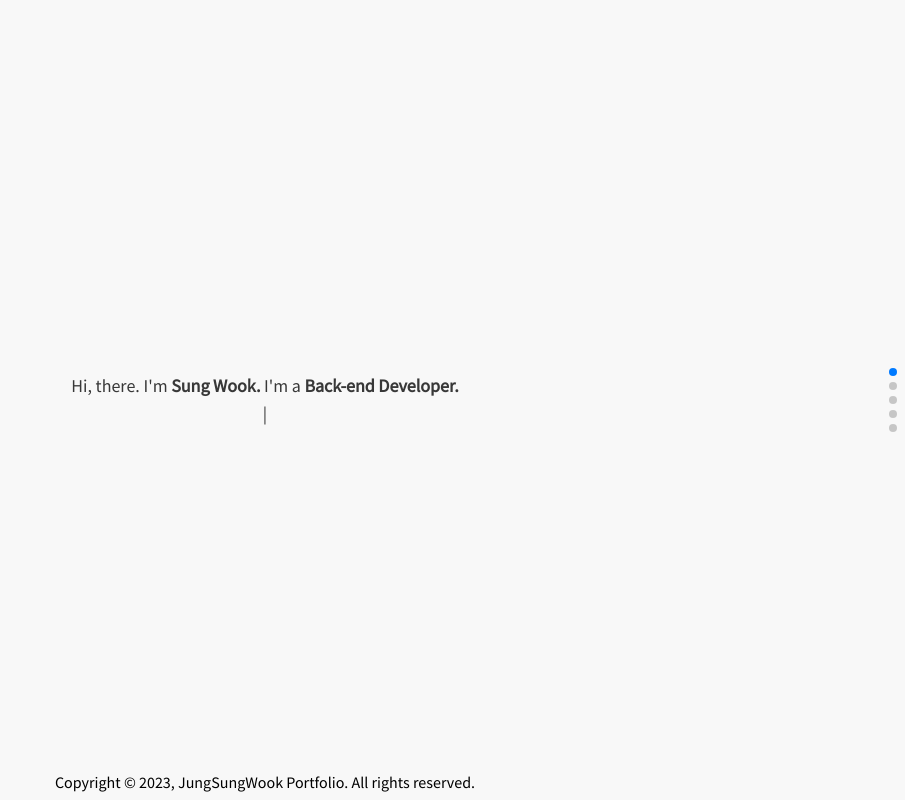
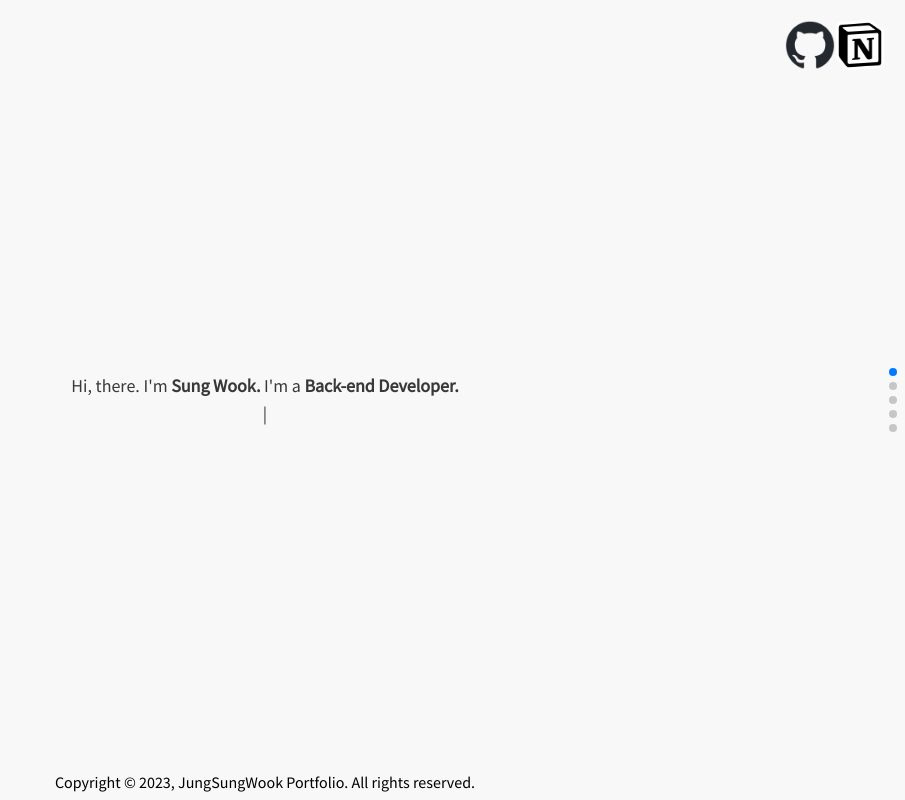
Before and after one commit to jungsungwook/jungsungwook-portfolio, a Next.js app: page /home in a window 1280 px wide. Shown: the whole page, without its empty margins (375-1280 px from the left). Built offline with nearby package versions, Linux system fonts and the light colour scheme; no server answers; a web font is replaced by a local one.

Commit message:
feat: header

```diff
--- a/src/pages/home/index.tsx
+++ b/src/pages/home/index.tsx
@@ -11,6 +11,49 @@ const HomeIndex = () => {
 
     return (
         <>
+            <div className="main_header_contents"
+                style={{
+                    position: "absolute",
+                    top: "0",
+                    right: "0",
+                    zIndex: 100,
+                    marginRight: "2rem",
+                    marginTop: "2rem",
+                    gap: "1rem",
+                }}
+            >
+                <a
+                    href="https://github.com/jungsungwook"
+                    style={{
+                        fontSize: "2rem",
+                        color: "black",
+                    }}
+                >
+                    <img
+                        src="/github-mark.png"
+                        style={{
+                            width: "50px",
+                            height: "50px",
+                        }}
+                    />
+                </a>
+                <a
+                    href="https://www.notion.so/jungsungwook/56a2ef1b6f71416196545592fec7440f"
+                    style={{
+                        fontSize: "2rem",
+                        color: "black",
+                    }}
+                >
+                    <img
+                        src="/notion_logo.png"
+                        style={{
+                            width: "50px",
+                            height: "50px",
+                        }}
+                    />
+                </a>
+            </div>
+
             <MainFrame
                 page={0}
             ></MainFrame>
```
